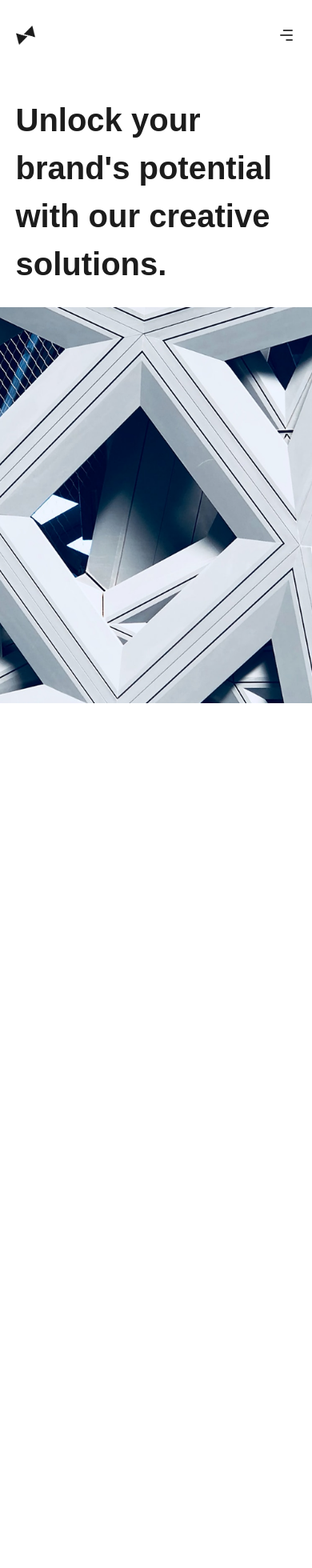
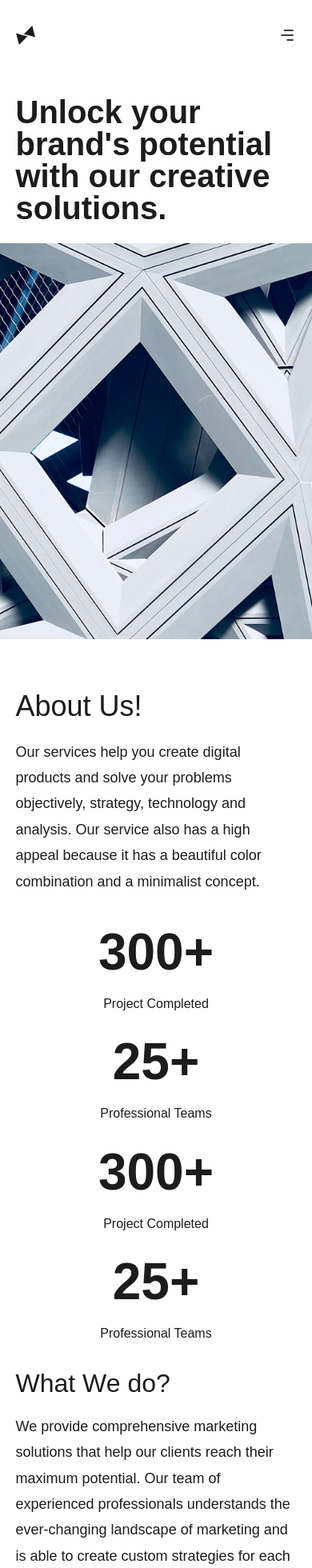
Before and after one commit to yamami-mohammed-monsif/Digital_Marketing_Agency, a React (Vite) app: page / in a window 390 px wide. Shown: the top 1960 px of the page at 80% size. Before the commit the page ends 879 px from the top, so only its background shows below. Built offline with nearby package versions, Linux system fonts and the light colour scheme.

Commit message:
fixed layout related problem, created the about section and made it responsive

```diff
--- a/src/App.tsx
+++ b/src/App.tsx
@@ -1,11 +1,13 @@
 import Header from "./components/Header";
 import HeroSecion from "./components/HeroSecion";
+import AboutSection from "./components/AboutSection";
 
 function App() {
   return (
     <>
       <Header />
       <HeroSecion />
+      <AboutSection />
     </>
   );
 }
--- /dev/null
+++ b/src/components/AboutSection.tsx
@@ -0,0 +1,57 @@
+const AboutSection = () => {
+  return (
+    <section className="my-container md:grid grid-cols-2 mb-[60px] md:mb-[75px] lg:mb-[118px]">
+      <h2>About Us!</h2>
+      <div>
+        <p className="mb-10 md:mb-6">
+          Our services help you create digital products and solve your problems
+          objectively, strategy, technology and analysis. Our service also has a
+          high appeal because it has a beautiful color combination and a
+          minimalist concept.
+        </p>
+        <div className="md:hidden text-center">
+          <div className="mb-6">
+            <span className="block font-bold text-[64px] leading-[100%] mb-4">
+              300+
+            </span>
+            <span className="text-[16px] font-medium">Project Completed</span>
+          </div>
+          <div className="mb-6">
+            <span className="block font-bold text-[64px] leading-[100%] mb-4">
+              25+
+            </span>
+            <span className="text-[16px] font-medium">Professional Teams</span>
+          </div>
+          <div className="mb-6">
+            <span className="block font-bold text-[64px] leading-[100%] mb-4">
+              300+
+            </span>
+            <span className="text-[16px] font-medium">Project Completed</span>
+          </div>
+          <div className="mb-6">
+            <span className="block font-bold text-[64px] leading-[100%] mb-4">
+              25+
+            </span>
+            <span className="text-[16px] font-medium">Professional Teams</span>
+          </div>
+        </div>
+        <div>
+          <h3>What We do?</h3>
+          <p>
+            We provide comprehensive marketing solutions that help our clients
+            reach their maximum potential. Our team of experienced professionals
+            understands the ever-changing landscape of marketing and is able to
+            create custom strategies for each client. From digital marketing to
+            traditional media and everything in between, we have the expertise
+            to put together an effective, successful marketing campaign. We also
+            offer solutions in the areas of public relations, branding, search
+            engine optimization, and more. We strive to deliver measurable,
+            tangible results that help our clients reach their goals.
+          </p>
+        </div>
+      </div>
+    </section>
+  );
+};
+
+export default AboutSection;
--- a/src/components/Header.tsx
+++ b/src/components/Header.tsx
@@ -35,14 +35,14 @@ const Header = () => {
 
   return (
     <header
-      className="w-full px-5 py-[32px] md:px-25 md:py-10 flex items-center justify-between mb-8 md:mb-12 lg:mb-[95px]"
-      id="#header"
+      className="w-full py-[32px] md:py-10  mb-8 md:mb-12 lg:mb-[95px]"
+      id="#header "
     >
+      <div className="my-container flex items-center justify-between">
         {/* logo */}
         <div className="w-6 h-6 md:w-[33px] md:h-[33px] lg:w-[62px] lg:h-[62px]">
           <img src={logo} alt="logo" className="w-full h-full" />
         </div>
-
         {/* menu button */}
         <HamburgerButton isOpen={isOpen} setIsOpen={setIsOpen} />
         {/* when menu is open add dark ovelay */}
@@ -52,7 +52,6 @@ const Header = () => {
             className="fixed inset-0 bg-overlay"
           />
         )}
-
         {/* nav links */}
         <motion.nav
           animate={isOpen || isDesktop ? "open" : "closed"}
@@ -93,6 +92,7 @@ const Header = () => {
             Get in touch
           </motion.button>
         </motion.nav>
+      </div>
     </header>
   );
 };
--- a/src/components/HeroSecion.tsx
+++ b/src/components/HeroSecion.tsx
@@ -2,15 +2,13 @@ import heroImg from "../assets/hero_img.png";
 
 const HeroSecion = () => {
   return (
-    <section className="container">
-      <h1 className="font-bold text-[40px] md:text-[50px] lg:text-[80px] mb-6 md:mb-9 lg:mb-20">
-        Unlock your brand's potential with our creative solutions.
-      </h1>
+    <section className="my-container mb-[60px] md:mb-[82px] lg:mb-[150px] h-[679px] md:h-[728px] lg:h-[869px] ">
+      <h1>Unlock your brand's potential with our creative solutions.</h1>
       <div className="absolute right-0 w-full h-[495px] md:h-[529px] lg:h-[629px] overflow-hidden">
         <img
           src={heroImg}
           alt="Abstract geometric architectural design featuring interconnected triangular and diamond-shaped patterns with modern metallic elements"
-          className="w-[1340px] h-full object-cover absolute md:right-0"
+          className="h-full object-cover absolute md:right-0 w-[1340px]"
         />
       </div>
     </section>
--- a/src/index.css
+++ b/src/index.css
@@ -12,15 +12,24 @@
 
 @layer base {
   body {
-    @apply font-main text-main;
+    @apply font-main text-main text-[18px] leading-[180%] max-w-[1440px] mx-auto relative;
   }
 
-  .container {
+  h1 {
+    @apply font-bold text-[40px] md:text-[50px] lg:text-[80px] mb-6 md:mb-9 lg:mb-20 leading-[100%];
+  }
+
+  h2 {
+    @apply text-[36px] md:text-[43px] lg:text-[64px] font-medium leading-[135%] mb-4;
+  }
+
+  h3 {
+    @apply text-[32px] md:text-[35px] lg:text-[40px] font-medium leading-[135%] mb-4;
+  }
+
+  .my-container {
     width: 100%;
-    max-width: 1440px;
-    margin-left: auto;
-    margin-right: auto;
-    padding-left: clamp(10px, 5vw, 100px);
-    padding-right: clamp(10px, 5vw, 100px);
+    margin-inline: auto;
+    padding-inline: clamp(10px, 5vw, 100px);
   }
 }
```
Lines whose indentation alone changed are shown as unchanged.
